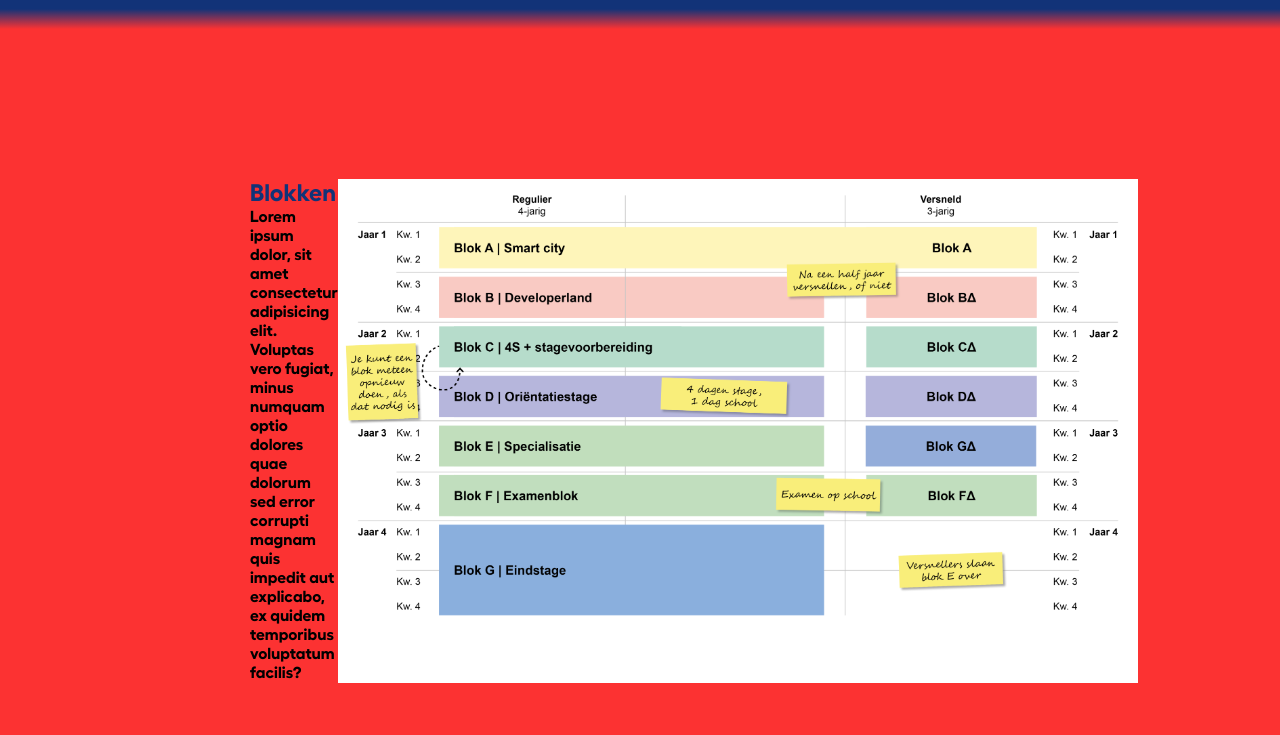
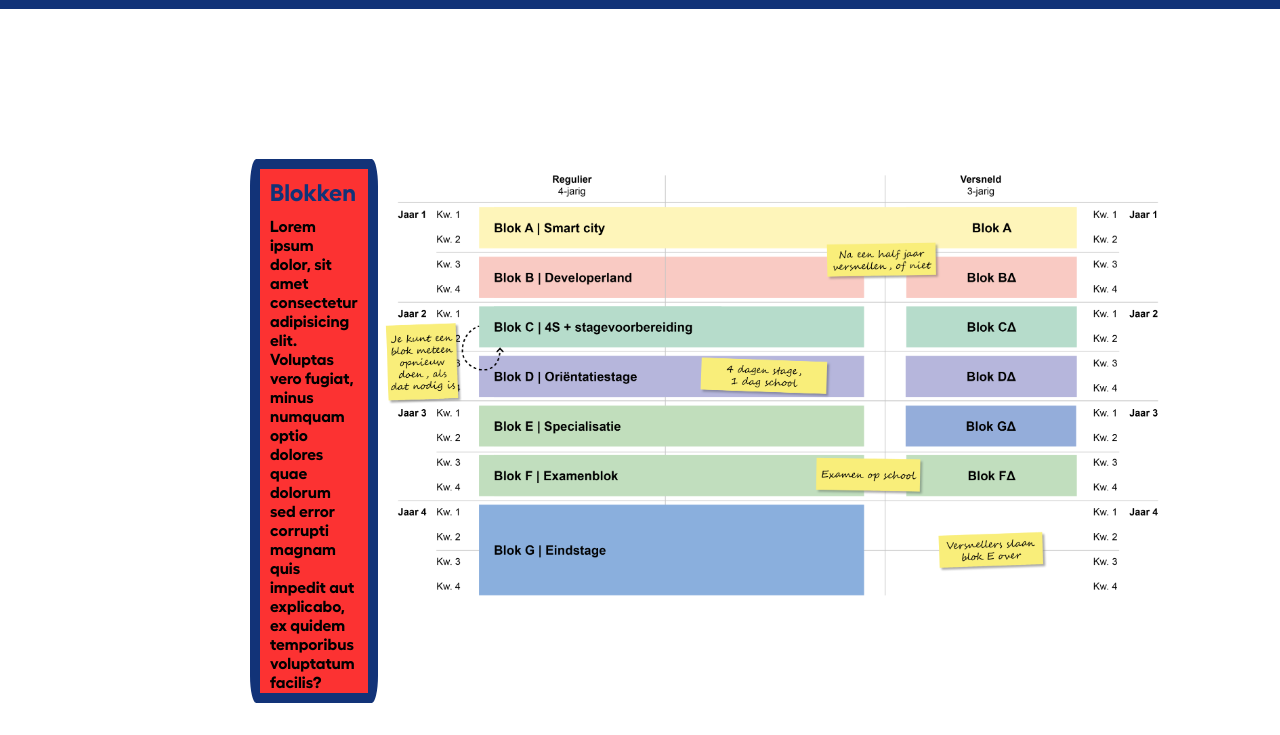
Before and after one commit to Tymuto/Open-dag-Website, a plain HTML site: page Open dag-Website/Index.html in a window 1280 px wide. Shown: the part 65-800 px from the top of the page. Drawn offline with Linux system fonts and the light colour scheme.

Commit message:
Styling background
Achtergrond stijl terug gezet naar vorige stijl

```diff
--- a/Open dag-Website/Index.html
+++ b/Open dag-Website/Index.html
@@ -22,7 +22,7 @@
             </div>
         </div>
         <div class="Rooster">
-            <div>
+            <div class="Foto">
                 <img src="img/Rooster eerste leerjaar.png" alt="Rooster eerste leerjaar" width="800">
             </div>
             <div class="Information">
--- a/Open dag-Website/css/style.css
+++ b/Open dag-Website/css/style.css
@@ -18,17 +18,6 @@ header{
     padding-bottom: 12px;
 }
 
-body{
-    background-color: #fc3232;
-}
-
-
-
-.coloroverflow{
-    background-image: linear-gradient(#123378, #fc3232);
-    padding: 10px;
-  }
-
 .Blokken{
     display: flex;
     justify-content: space-between;
@@ -45,14 +34,23 @@ body{
     margin-right: 250px;
 }
 
-.img{
+.img, .Foto img {
     background-color: white;
 }
 
 .Information h2{
     color: #123378;
+    padding: 10px;
 }
 
 .Information{
     width: 400px;
+    background-color: #fc3232;
+    border: #123378 10px solid;
+    border-radius: 5%;
 }
+
+.Information p{
+    padding-left: 10px;
+    padding-right: 10px;
+}
```
